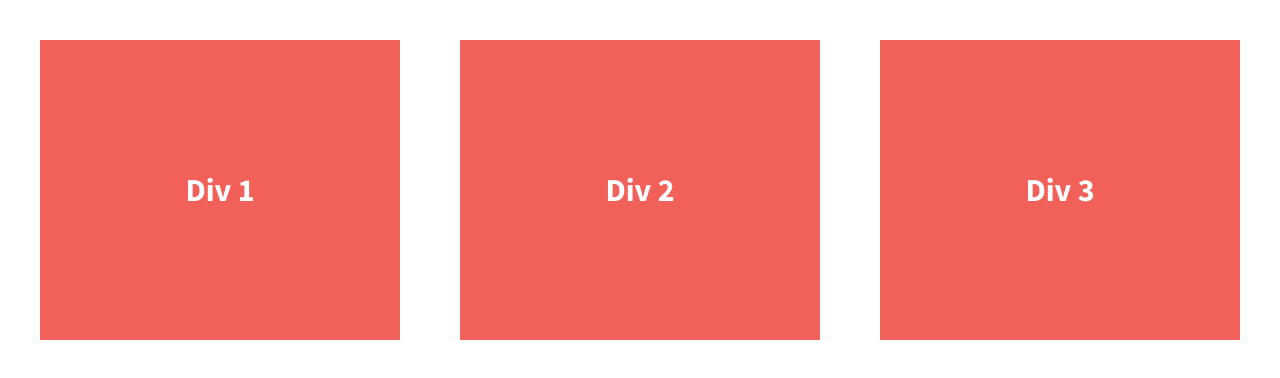
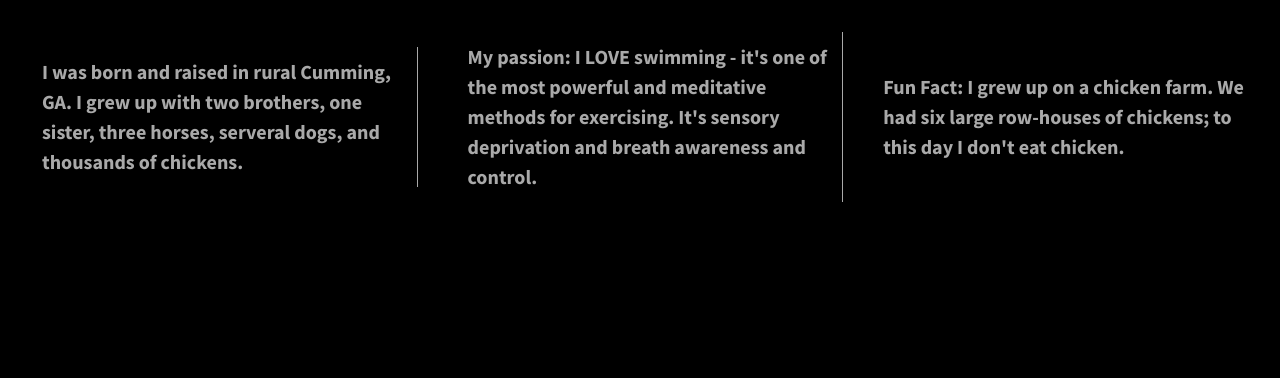
Before and after one commit to MarialiceH/divs-flexbox-starter, a plain HTML site: page index.html in a window 1280 px wide. Drawn offline with nearby package versions, Linux system fonts and the light colour scheme.

Commit message:
Updated flexbox with personal information

```diff
--- a/css/main.css
+++ b/css/main.css
@@ -97,14 +97,15 @@ textarea {
 
 
 html {
-  background-color: #fff;
+  background-color: black;
   height: 100%;
+  width: 100%;
 }
 
 body {
   font-family: 'Source Sans Pro', sans-serif;
+  font-weight: 700;
   padding: 2em;
-  font-size: 1.25em;
   height: 100%;
 }
 
@@ -112,22 +113,34 @@ body {
   /*add display:flex and set justify-content to space-between*/
   font-weight: 700;
   display: flex;
+  flex-flow: row wrap;
   justify-content: space-between;
+  align-items: center;
+
 }
 
 .div-1, .div-2, .div-3 {
   /*give the divs a width of 30%, add display:flex, set justify-content and align-items to center*/
-  color: #fff;
-  line-height: 1.5em;
-  font-size: 1.6em;
-  background-color: #f16059;
-  height: 300px;
-  width: 30%;
   display: flex;
   justify-content: center;
   align-items: center;
+  color: darkgray;
+  line-height: 1.5em;
+  font-size: 1.25em;
+  background-color: black;
+  height: auto;
+  width: 30%;
 }
 
+.div-1 {
+    border-right: 0.5px solid darkgrey;
+    padding: 10px;
+}
+
+.div-2 {
+    border-right: 0.5px solid darkgrey;
+    padding: 10px;
+}
 
 
 
--- a/index.html
+++ b/index.html
@@ -1,9 +1,10 @@
 <!doctype html>
 <html class="no-js" lang="">
+
 <head>
     <meta charset="utf-8">
     <meta http-equiv="x-ua-compatible" content="ie=edge">
-        <title>Grid Time!</title>
+    <title>A little bit about me.</title>
     <meta name="description" content="">
     <meta name="viewport" content="width=device-width, initial-scale=1">
 
@@ -16,6 +17,7 @@
     <link href='http://fonts.googleapis.com/css?family=Lora:700' rel='stylesheet' type='text/css'>
     <link href='http://fonts.googleapis.com/css?family=Source+Sans+Pro:400,700' rel='stylesheet' type='text/css'>
 </head>
+
 <body>
     <!--[if lt IE 8]>
             <p class="browserupgrade">You are using an <strong>outdated</strong> browser. Please <a href="http://browsehappy.com/">upgrade your browser</a> to improve your experience.</p>
@@ -23,13 +25,14 @@
 
     <section class="wrapper">
         <div class="div-1">
-                Div 1
+            I was born and raised in rural Cumming, GA. I grew up with two brothers, one sister, three horses, serveral dogs, and thousands of chickens.
         </div>
         <div class="div-2">
-                Div 2
+            My passion: I LOVE swimming - it's one of the most powerful and meditative methods for exercising. It's
+            sensory deprivation and breath awareness and control.
         </div>
         <div class="div-3">
-                Div 3
+            Fun Fact: I grew up on a chicken farm. We had six large row-houses of chickens; to this day I don't eat chicken.
         </div>
     </section>
 
@@ -40,12 +43,15 @@
 
     <!-- Google Analytics: change UA-XXXXX-X to be your site's ID. -->
     <script>
-            (function(b,o,i,l,e,r){b.GoogleAnalyticsObject=l;b[l]||(b[l]=
-            function(){(b[l].q=b[l].q||[]).push(arguments)});b[l].l=+new Date;
-            e=o.createElement(i);r=o.getElementsByTagName(i)[0];
-            e.src='https://www.google-analytics.com/analytics.js';
-            r.parentNode.insertBefore(e,r)}(window,document,'script','ga'));
-            ga('create','UA-XXXXX-X','auto');ga('send','pageview');
+            (function (b, o, i, l, e, r) {
+                b.GoogleAnalyticsObject = l; b[l] || (b[l] =
+                    function () { (b[l].q = b[l].q || []).push(arguments) }); b[l].l = +new Date;
+                e = o.createElement(i); r = o.getElementsByTagName(i)[0];
+                e.src = 'https://www.google-analytics.com/analytics.js';
+                r.parentNode.insertBefore(e, r)
+            }(window, document, 'script', 'ga'));
+        ga('create', 'UA-XXXXX-X', 'auto'); ga('send', 'pageview');
     </script>
 </body>
+
 </html>
```
Lines whose indentation alone changed are shown as unchanged.
